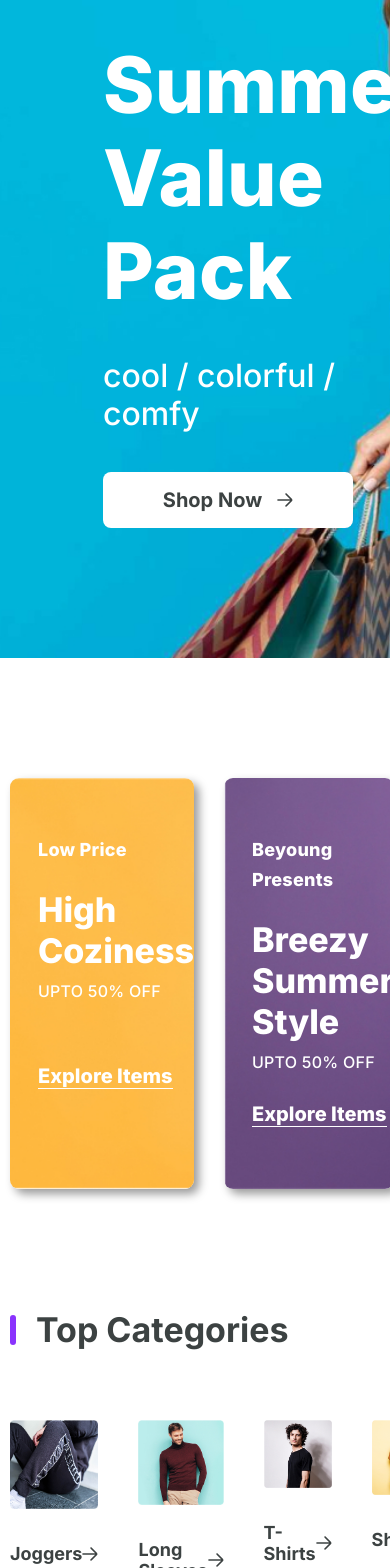
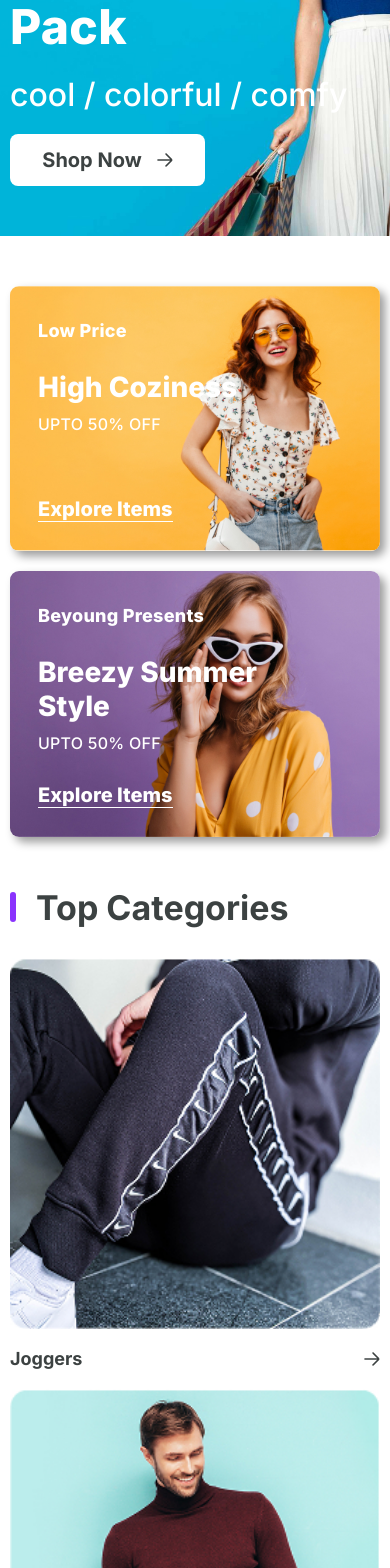
Before and after one commit to R4AYA4R/EuphoriaSiteNodeJsReactJsPostgreSql, a React (Create React App) app in the folder client-reactjs/: page / in a window 390 px wide. Shown: the part 260-1828 px from the top of the page. Built offline with nearby package versions, Linux system fonts and the light colour scheme; no server answers.

Commit message:
added some adaptive sectoinTop sectionCategories and sectionSavingZone on Home page

```diff
--- a/client-reactjs/src/index.css
+++ b/client-reactjs/src/index.css
@@ -282,6 +282,7 @@ a {
     box-shadow: 5px 5px 10px 0 rgba(0, 0, 0, 0.4);
     /* картинки лучше экспортировать из фигмы без border-radius(в appearance в фигме) и box-shadow,а потом отдельно в css указывать этот border-radius и box-shadow,чтобы было удобнее и лучше смотрелось,если при использовании box-shadow у картинок белые границы,то нужно уменьшить padding */
     border-radius: 9px;
+    background-position: right;
 }
 
 .sectionPresents__item-highCoziness {
@@ -2933,6 +2934,86 @@ a {
     color: #808080;
 }
 
+@media (max-width:1075px) {
+
+    .sectionCategories__topBlock{
+        margin-bottom: 40px;
+    }
+
+    .sectionPresents{
+        margin: 80px 0;
+    }
+
+    .sectionCategories{
+        margin-bottom: 80px;
+    }
+
+}
+
+@media (max-width:920px) {
+
+    .sectionTop{
+        padding: 80px 0 80px 60px;
+    }
+
+    .sectionPresents{
+        margin: 50px 0;
+    }
+
+    .sectionCategories{
+        margin-bottom: 50px;
+    }
+
+    .sectionCategories__topBlock{
+        margin-bottom: 30px;
+    }
+
+    .sectionCategories__items{
+        gap:20px;
+    }
+
+    .sectionSavingZone__item-hawai{
+        background-position: right;
+    }
+
+}
+
+@media (max-width:850px) {
+
+    .sectionPresents__item{
+        padding: 30px 0 30px 28px;
+    }
+
+    .sectionPresents__item-title{
+        font-size: 28px;
+    }
+
+    .sectionPresents__inner{
+        gap: 20px;
+    }
+
+    .sectionCategories__items{
+        grid-template-columns: repeat(2,1fr);
+    }
+
+    .sectionCategoires__item-img{
+        margin-bottom: 15px;
+    }
+
+    .sectionSavingZone__items{
+        grid-template-columns: repeat(2,1fr);
+    }
+
+    .sectionSavingZone__item-cargo{
+        grid-column: 1/3;
+    }
+
+    .sectionSavingZone__itemsBottom{
+        grid-template-columns:1fr;
+    }
+
+}
+
 
 /* когда ширина экрана будет 620px и меньше,то тогда будут работать эти стили,делаем так адаптив сайта */
 @media (max-width:620px) {
@@ -3012,6 +3093,28 @@ a {
         color: #3C4242;
     }
 
+    .sectionTop{
+        padding: 50px 0 50px 40px;
+    }
+
+    .sectionTop__title{
+        font-size: 48px;
+        line-height: normal;
+
+    }
+
+    .sectionPresents__inner{
+        grid-template-columns: 1fr;
+    }
+
+    .sectionSavingZone__items{
+        grid-template-columns: 1fr;
+    }
+
+    .sectionSavingZone__item-cargo{
+        grid-column: auto;
+    }
+
 }
 
 @media (max-width:420px) {
@@ -3029,4 +3132,22 @@ a {
         top: 4px;
         right: 3px;
     }
-}
+
+    .sectionTop{
+        padding: 50px 0 50px;
+    }
+
+    .sectionTop__subtitle,
+    .sectionTop__title {
+        margin-bottom: 20px;
+    }
+
+    .sectionTop__link{
+        max-width: 195px;
+        padding: 14px;
+    }
+
+    .sectionCategories__items{
+        grid-template-columns:1fr;
+    }
+}
```
